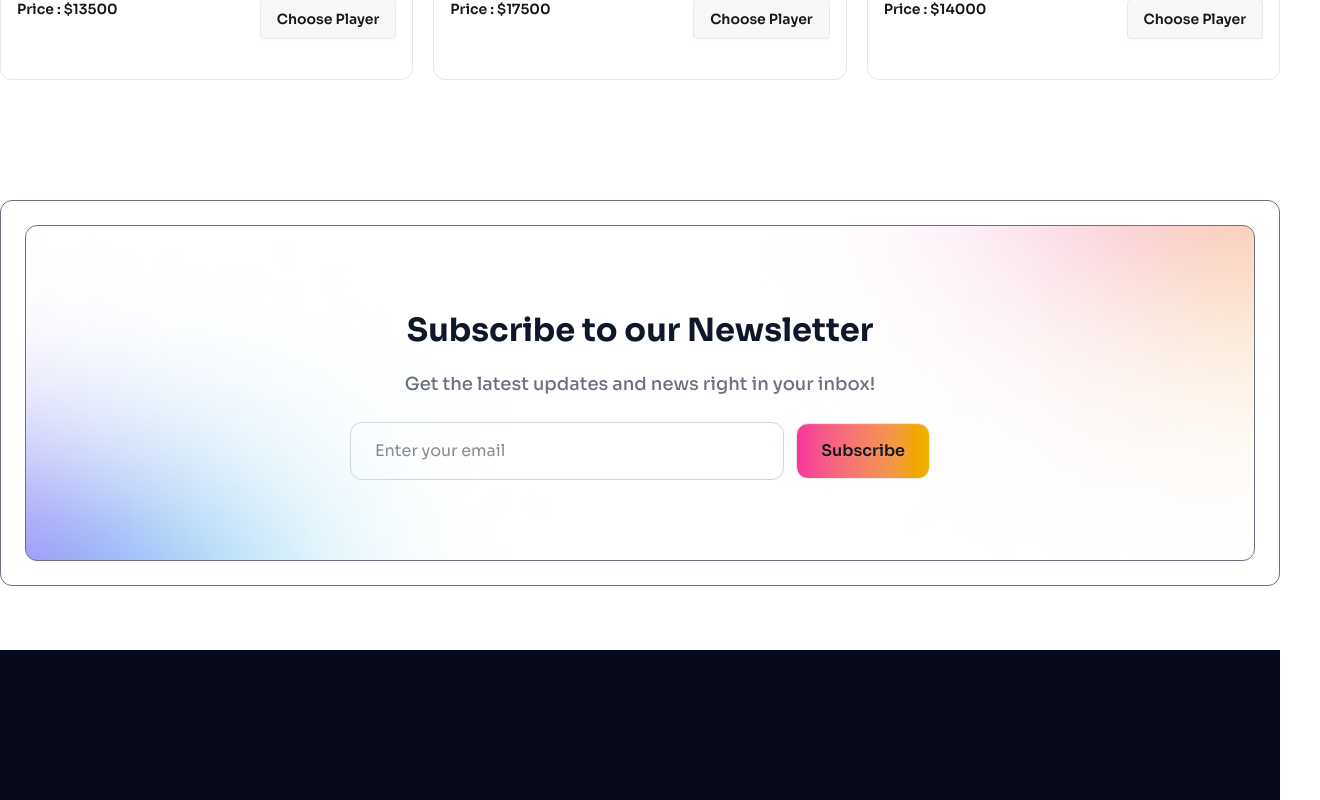
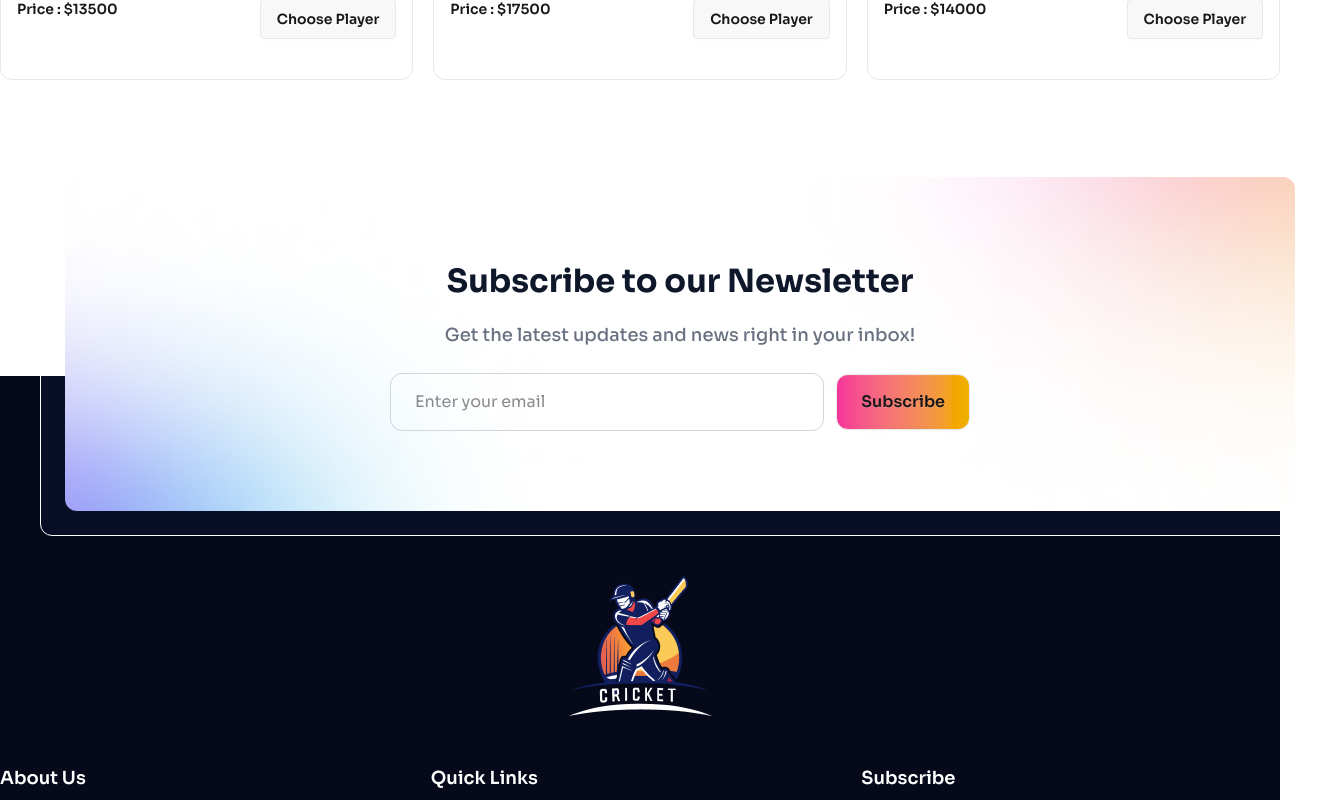
Before and after one commit to IamPial/bpl-dream-11, a React (Vite) app: page / in a window 1280 px wide. Shown: the part 2480-3280 px from the top of the page, 1320 px wide, since content can reach past the window. Built offline with nearby package versions, Linux system fonts and the light colour scheme.

Commit message:
added some style to include this into footer section

```diff
--- a/src/components/homepage/Subscribe.jsx
+++ b/src/components/homepage/Subscribe.jsx
@@ -3,10 +3,10 @@ import bgShadow from "../../assets/bg-shadow.png";
 
 const Subscribe = () => {
   return (
-    <div className="py-16">
-      <div className="container mx-auto p-6 border border-gray-500 rounded-xl bg-transparent ">
+    <div className="py-30 relative">
+      <div className="container mx-auto p-6 border border-white rounded-xl  absolute -bottom-40 left-10 z-10 backdrop-brightness-150 ">
         <div
-          className="flex justify-center  items-center flex-col rounded-xl py-20 border border-gray-500 bg-cover bg-center bg-no-repeat"
+          className="flex justify-center bg-white  items-center flex-col rounded-xl py-20   bg-cover bg-center bg-no-repeat"
           style={{ backgroundImage: `url(${bgShadow})` }}
         >
           <h2 className="text-[32px] font-bold text-slate-900">
```
